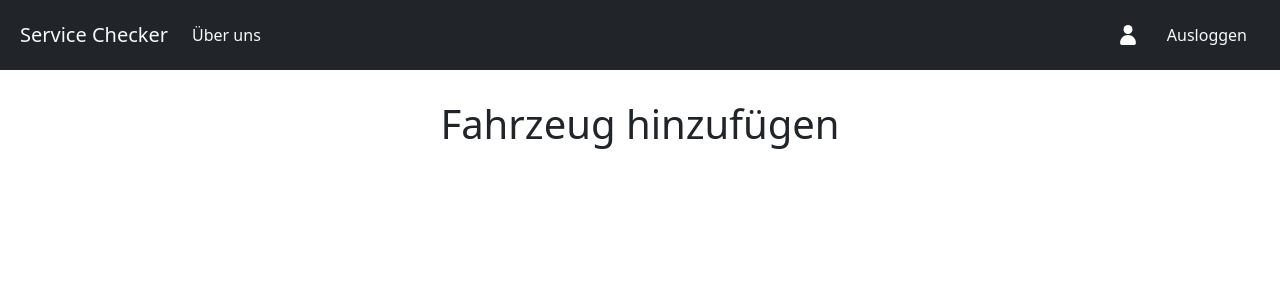
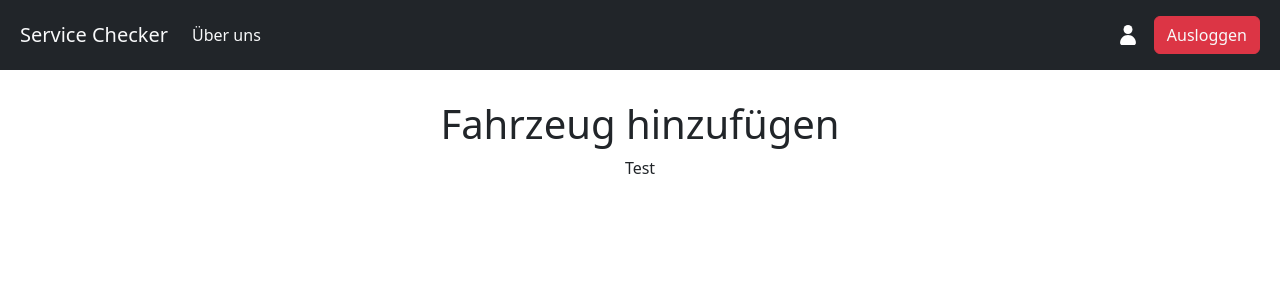
Before and after one commit to eoezcan2/vin-service-checker, a Vue app: page /addvehicle in a window 1280 px wide. Shown: the top 300 px of the page. Built offline with nearby package versions, Linux system fonts and the light colour scheme; sample sign-in values are in the browser's storage.

Commit message:
AddVehicleInformationComponent + Logout button red

```diff
--- /dev/null
+++ b/src/components/add-vehicle-information-component.vue
@@ -0,0 +1,9 @@
+<script setup>
+</script>
+
+<template>
+    <p>Test</p>
+</template>
+
+<style scoped>
+</style>
--- a/src/components/navigation-component.vue
+++ b/src/components/navigation-component.vue
@@ -22,7 +22,7 @@ import {isTokenPresent, logout} from '@/api';
               <router-link class="me-3" to="/account" >
                 <img src="/avatar.svg" alt="avatar" width="20" height="20">
               </router-link>
-              <a class="btn btn-dark text-light" href="#" @click="logout">Ausloggen</a>
+              <a class="btn btn-danger text-light" href="#" @click="logout">Ausloggen</a>
             </span>
           </span>
         </div>
--- a/src/components/views/AddVehicleView.vue
+++ b/src/components/views/AddVehicleView.vue
@@ -1,9 +1,12 @@
 <script setup>
+import AddVehicleInformationComponent from '../add-vehicle-information-component.vue';
+
 </script>
 
 <template>
     <div>
         <h1>Fahrzeug hinzufügen</h1>
+        <AddVehicleInformationComponent />
     </div>
 </template>
 
```
